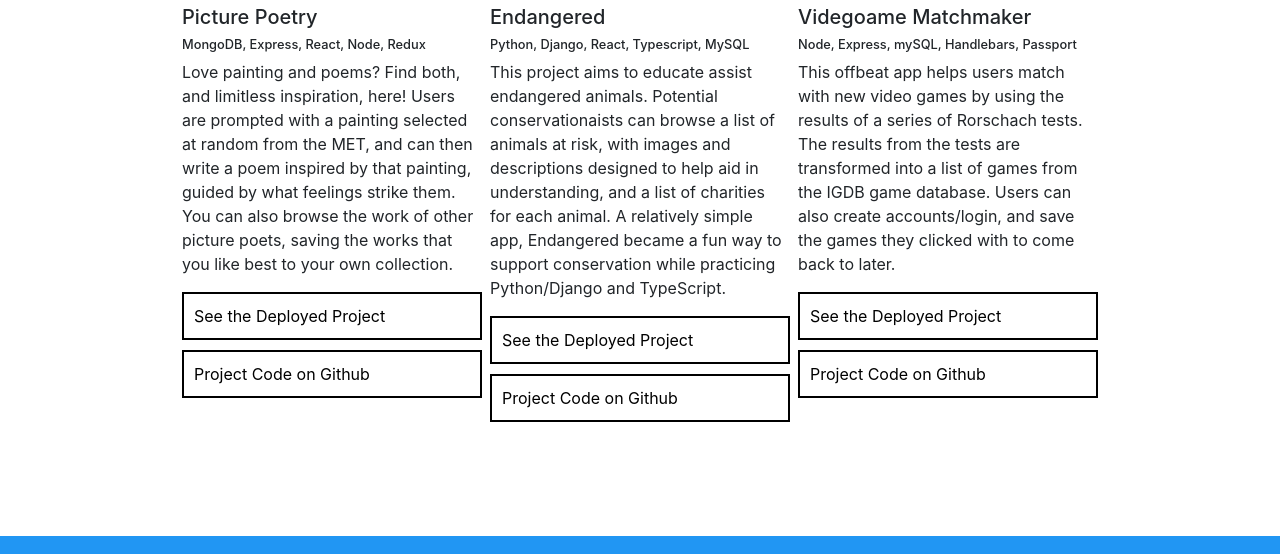
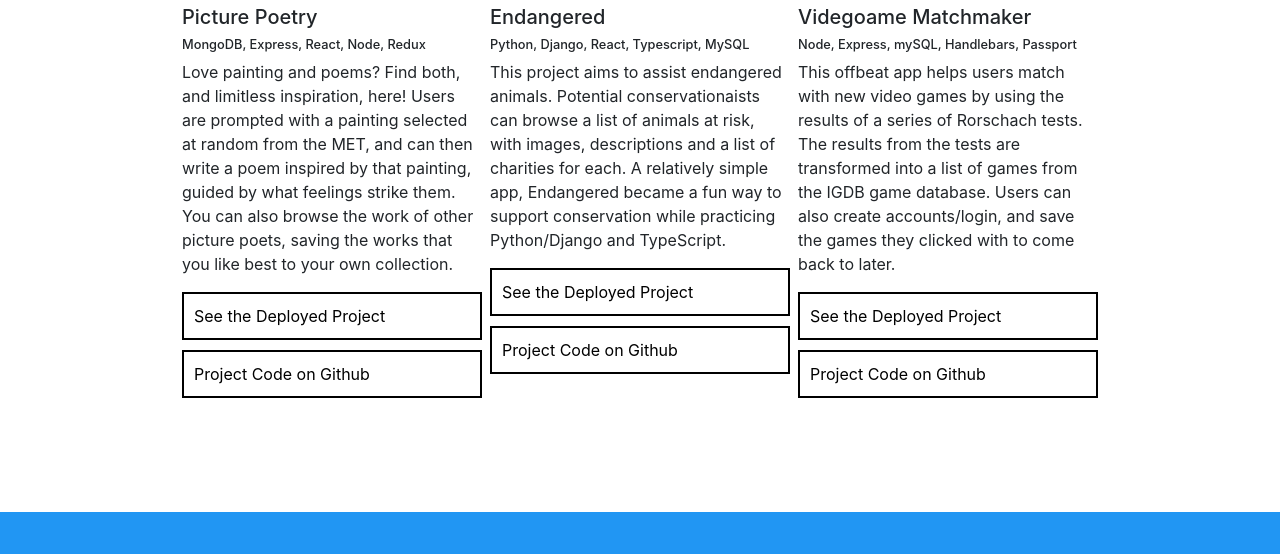
Before and after one commit to Nick-Haer/Nick-Haer-Portfolio, a website: page index.html in a window 1280 px wide. Shown: the part 2401-2955 px from the top of the page. Drawn offline with nearby package versions, Linux system fonts and the light colour scheme; files whose address does not match are found by name.

Commit message:
refinements for description

```diff
--- a/index.html
+++ b/index.html
@@ -249,11 +249,12 @@
             <h5>Endangered</h5>
             <h6 class="project-tech">Python, Django, React, Typescript, MySQL</h6>
             <p class="project-descriptions">
-              This project aims to educate assist endangered animals.
+              This project aims to assist endangered animals.
               Potential conservationaists can browse a list of animals at risk,
-              with images and descriptions designed to help aid in understanding, and
-              a list of charities for each animal.
-              A relatively simple app, Endangered became a fun way to support conservation while practicing
+              with images, descriptions and
+              a list of charities for each.
+              A relatively simple app, Endangered became a fun way to
+              support conservation while practicing
               Python/Django and TypeScript.
             </p>
             <a
```
